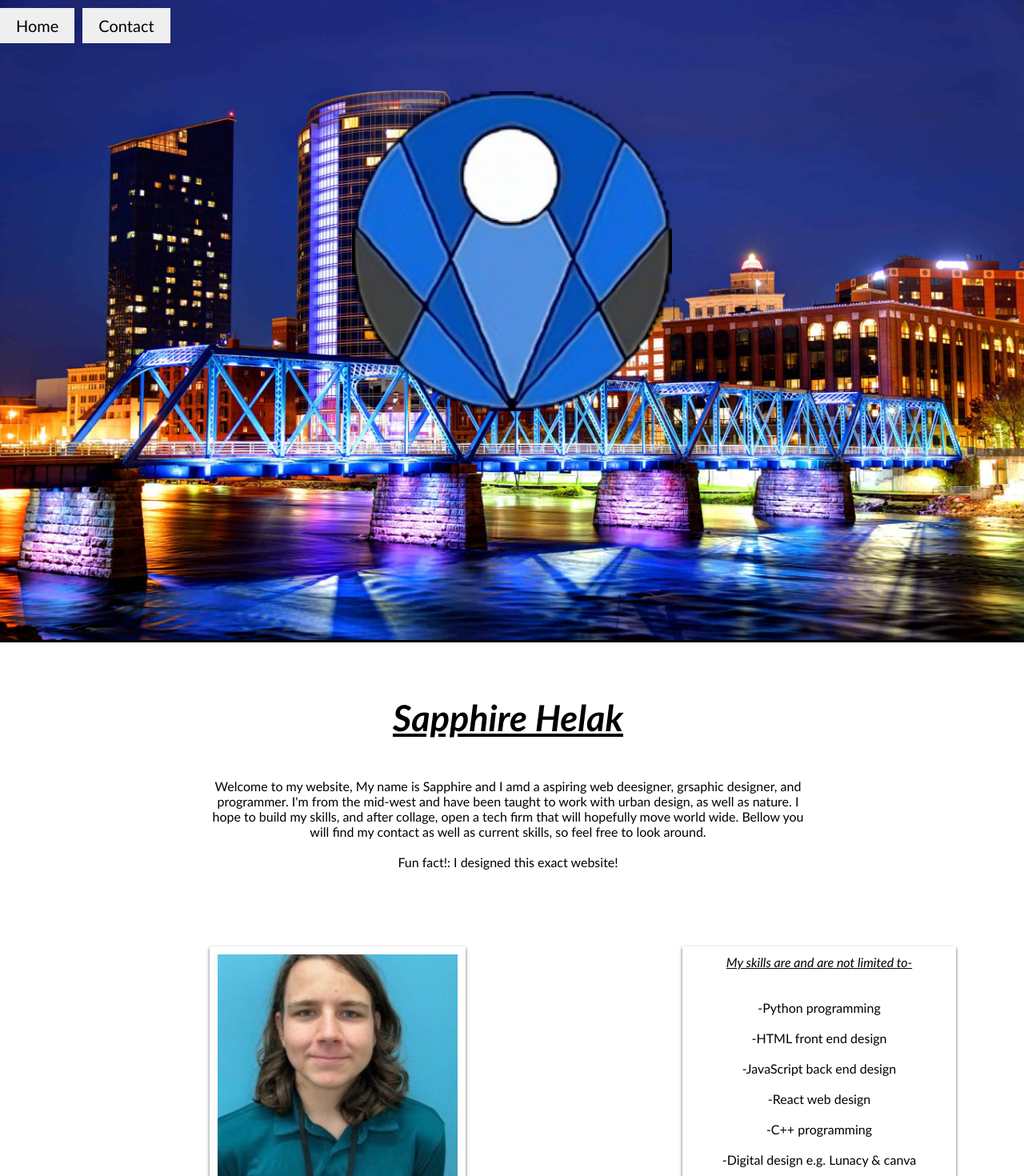
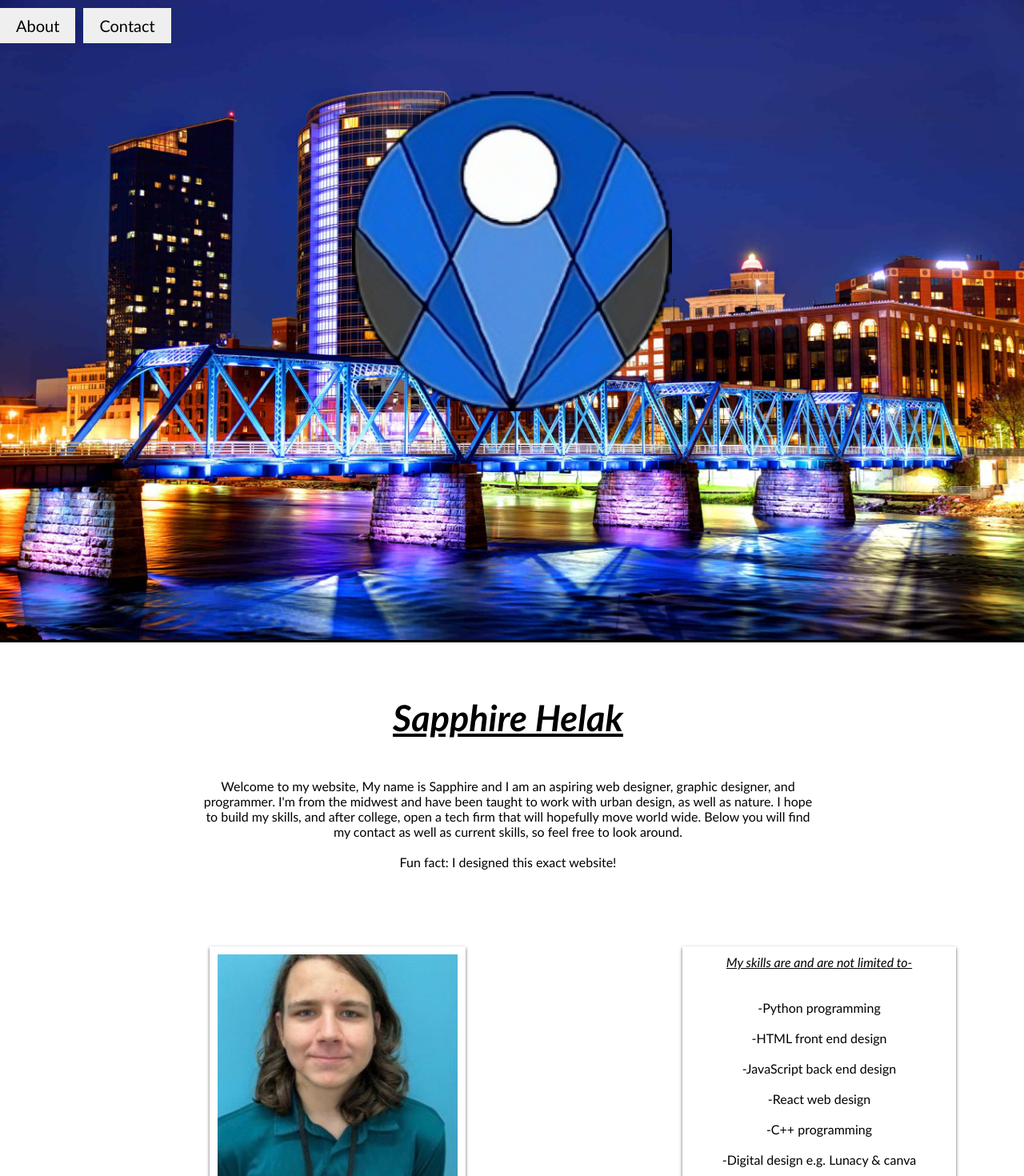
Before and after one commit to Sapphired-cell/sapphire-main, a React (Create React App) app: page / in a window 1280 px wide. Shown: the top 1470 px of the page at 80% size. Built offline with nearby package versions, Linux system fonts and the light colour scheme.

Commit message:
added extra description

```diff
--- a/src/home/home.js
+++ b/src/home/home.js
@@ -10,7 +10,7 @@ function Home() {
             Sapphire Helak
           </h2>
         </div>
-        <div id='about'> Welcome to my website, My name is Sapphire and I amd a aspiring web deesigner, grsaphic designer, and programmer. I'm from the mid-west and have been taught to work with urban design, as well as nature. I hope to build my skills, and after collage, open a tech firm that will hopefully move world wide. Bellow you will find my contact as well as current skills, so feel free to look around. <br/><br/> Fun fact!: I designed this exact website!</div>
+        <div id='about'> 		Welcome to my website, My name is Sapphire and I am an aspiring web designer, graphic designer, and programmer. I'm from the midwest and have been taught to work with urban design, as well as nature. I hope to build my skills, and after college, open a tech firm that will hopefully move world wide. Below you will find my contact as well as current skills, so feel free to look around. <br/><br/> Fun fact: I designed this exact website!</div>
         <div id='image'>
           <img src={sapphire} id='img' alt='sapphire'>
 
@@ -18,7 +18,7 @@ function Home() {
         </div>
         <div id='about-img'>
         <div id='about-title'>My skills are and are not limited to-</div>
-        <br/> <br/> -Python programming <br/> <br/> -HTML front end design <br/> <br/> -JavaScript back end design <br/>  <br/> -React web design <br/>  <br/> -C++ programming <br/>  <br/> -Digital design e.g. Lunacy & canva <br/>  <br/>  -Surviving only off
+        <br/> <br/> -Python programming <br/> <br/> -HTML front end design <br/> <br/> -JavaScript back end design <br/>  <br/> -React web design <br/>  <br/> -C++ programming <br/>  <br/> -Digital design e.g. Lunacy & canva <br/>  <br/>  -Surviving only off coffee
 
         </div>
 
--- a/src/logo/logo.js
+++ b/src/logo/logo.js
@@ -21,7 +21,7 @@ function Logo() {
         <div id='body'>
             <div id='nav-bar'>
                 <button onClick={scrollToHome} id='nav-button'>
-                    Home
+                    About
                 </button>
                 <button onClick={scrollToContact} id='nav-button'>
                     Contact
```
